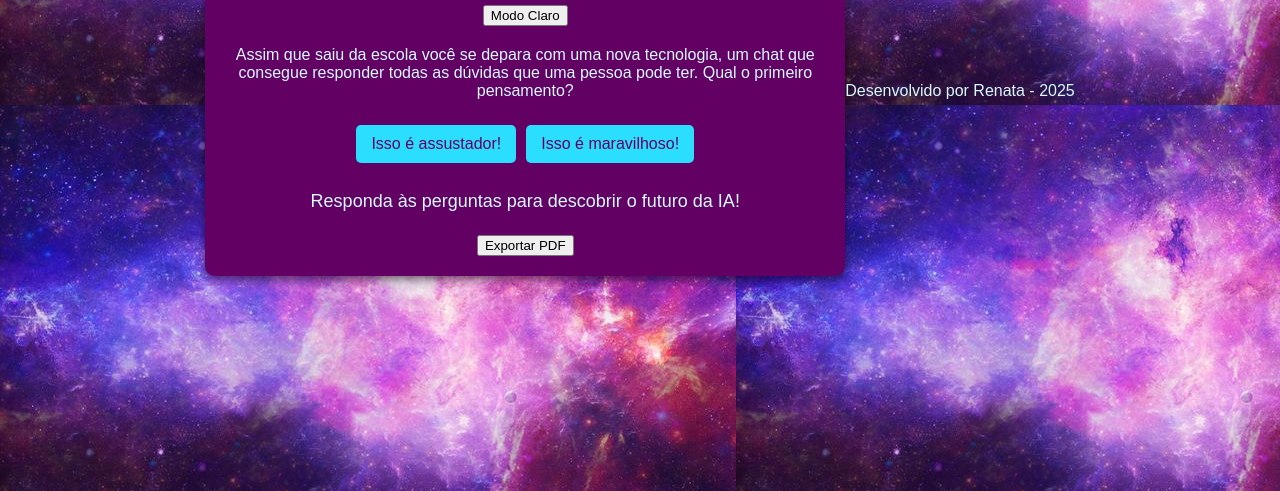
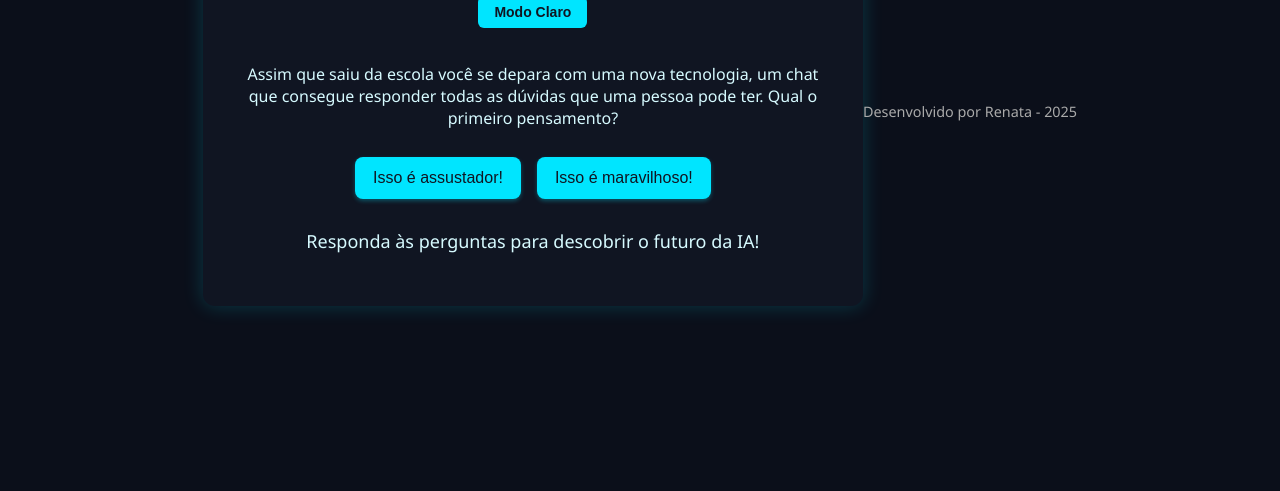
Before and after one commit to margarethy/criando-miss-o, a plain HTML site: page index.html in a window 1280 px wide. Shown: the part 309-800 px from the top of the page. Drawn offline with nearby package versions, Linux system fonts and the light colour scheme.

Commit message:
Update style.css

```diff
--- a/style.css
+++ b/style.css
@@ -1,24 +1,39 @@
+/* Variáveis para tema escuro */
 :root {
-    --cor-fundo: #7a02ab;
-    --cor-principal: #620064;
-    --cor-secundaria: #212333;
-    --cor-destaque: #2BDEFD;
-    --cor-texto: #D7F9FF;
-    --cor-botao: #2BDEFD;
-    --cor-botao-hover: #1BA9C6;
-    --cor-botao-reiniciar: #FF6F61;
-    --cor-botao-reiniciar-hover: #E65A50;
+  --cor-fundo: #0b0f1a;
+  --cor-principal: #101522;
+  --cor-secundaria: #1c1f2e;
+  --cor-destaque: #00e5ff;
+  --cor-texto: #d6faff;
+  --cor-botao: #00e5ff;
+  --cor-botao-hover: #00bcd4;
+  --cor-botao-reiniciar: #ff6f61;
+  --cor-botao-reiniciar-hover: #e65a50;
+}
+
+/* Variáveis para tema claro */
+body.claro {
+  --cor-fundo: #f9f9f9;
+  --cor-principal: #ffffff;
+  --cor-secundaria: #e0e0e0;
+  --cor-destaque: #007acc;
+  --cor-texto: #222222;
+  --cor-botao: #007acc;
+  --cor-botao-hover: #005f99;
+  --cor-botao-reiniciar: #ff4c4c;
+  --cor-botao-reiniciar-hover: #cc3b3b;
 }
 
 body {
-    background-image: url(galaxy.jpg);
+  background-color: var(--cor-fundo);
   color: var(--cor-texto);
   display: flex;
   justify-content: center;
   align-items: center;
   min-height: 100vh;
   margin: 0;
-    font-family: Arial, sans-serif;
+  font-family: 'Segoe UI', Tahoma, Geneva, Verdana, sans-serif;
+  transition: background-color 0.5s ease, color 0.5s ease;
 }
 
 .caixa-principal {
@@ -26,72 +41,132 @@ body {
   width: 90%;
   max-width: 600px;
   text-align: center;
-    padding: 20px;
-    border-radius: 10px;
-    box-shadow: 0 4px 10px rgba(0, 0, 0, 0.5);
+  padding: 30px;
+  border-radius: 12px;
+  box-shadow: 0 0 20px rgba(0, 229, 255, 0.2);
+  transition: background-color 0.5s ease;
 }
 
 h1 {
   color: var(--cor-destaque);
-    margin-bottom: 20px;
+  margin-bottom: 25px;
+  text-shadow: 0 0 5px var(--cor-destaque);
+}
+
+header #toggleTema {
+  background: var(--cor-botao);
+  border: none;
+  color: var(--cor-principal);
+  font-weight: bold;
+  padding: 8px 16px;
+  border-radius: 6px;
+  cursor: pointer;
+  font-size: 14px;
+  margin-bottom: 15px;
+  transition: background-color 0.3s ease;
+}
+
+header #toggleTema:hover {
+  background-color: var(--cor-botao-hover);
 }
 
 .caixa-perguntas,
 .caixa-alternativas,
 .caixa-resultado {
   margin: 20px 0;
+  opacity: 0;
+  transform: translateY(15px);
+  animation: fadeInUp 0.5s forwards;
+}
+
+.caixa-alternativas {
+  animation-delay: 0.15s;
+}
+
+.caixa-resultado {
+  animation-delay: 0.3s;
+}
+
+@keyframes fadeInUp {
+  to {
+    opacity: 1;
+    transform: translateY(0);
+  }
 }
 
 .botao-alternativa {
   background-color: var(--cor-botao);
   color: var(--cor-principal);
   border: none;
-    padding: 10px 15px;
-    margin: 5px;
-    border-radius: 5px;
+  padding: 12px 18px;
+  margin: 8px;
+  border-radius: 8px;
   cursor: pointer;
   font-size: 16px;
-    transition: background-color 0.3s ease;
+  transition: background-color 0.3s ease, transform 0.2s ease;
+  box-shadow: 0 2px 4px rgba(0, 229, 255, 0.3);
 }
 
-.botao-alternativa:hover {
+.botao-alternativa:hover,
+.botao-alternativa:focus {
   background-color: var(--cor-botao-hover);
+  transform: scale(1.05);
+  outline: none;
 }
 
-.botao-reiniciar {
+.botao-reiniciar,
+.botao-exportar {
   background-color: var(--cor-botao-reiniciar);
   color: white;
   border: none;
-    padding: 10px 20px;
-    border-radius: 5px;
+  padding: 12px 20px;
+  border-radius: 8px;
   cursor: pointer;
   font-size: 16px;
-    transition: background-color 0.3s ease;
-    display: none; /* Oculto por padrão */
+  transition: background-color 0.3s ease, transform 0.2s ease;
+  margin: 10px 5px 0;
+  display: none;
 }
 
-.botao-reiniciar.mostrar {
-    display: inline-block; /* Exibido quando necessário */
+.botao-reiniciar:hover,
+.botao-exportar:hover,
+.botao-reiniciar:focus,
+.botao-exportar:focus {
+  background-color: var(--cor-botao-reiniciar-hover);
+  transform: scale(1.05);
+  outline: none;
 }
 
-.botao-reiniciar:hover {
-    background-color: var(--cor-botao-reiniciar-hover);
+.botao-reiniciar.mostrar,
+.botao-exportar.mostrar {
+  display: inline-block;
 }
 
 .texto-resultado {
   font-size: 18px;
-    margin-bottom: 20px;
-    line-height: 1.5;
+  line-height: 1.6;
+  margin-top: 20px;
+  white-space: pre-line;
 }
 
+footer {
+  margin-top: 40px;
+  text-align: center;
+  font-size: 0.9em;
+  color: #aaa;
+  transition: color 0.5s ease;
+}
+
+/* Responsividade */
 @media (max-width: 480px) {
   .caixa-principal {
-        padding: 15px;
+    padding: 20px;
   }
 
   .botao-alternativa,
-    .botao-reiniciar {
+  .botao-reiniciar,
+  .botao-exportar {
     font-size: 14px;
-        padding: 8px 12px;
+    padding: 10px 16px;
   }
 }
```
Lines whose indentation alone changed are shown as unchanged.
